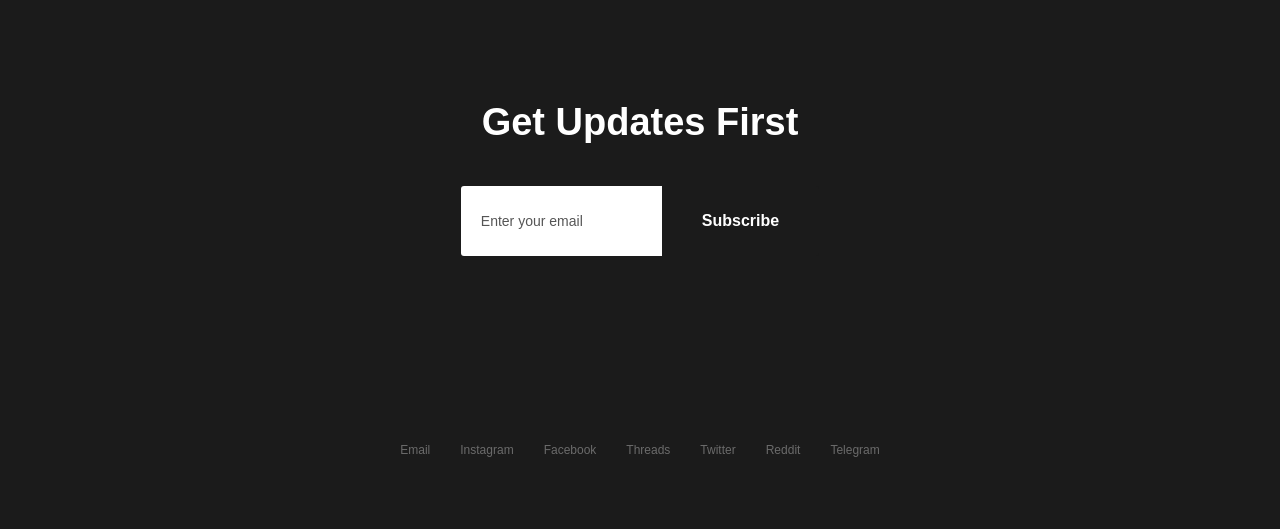
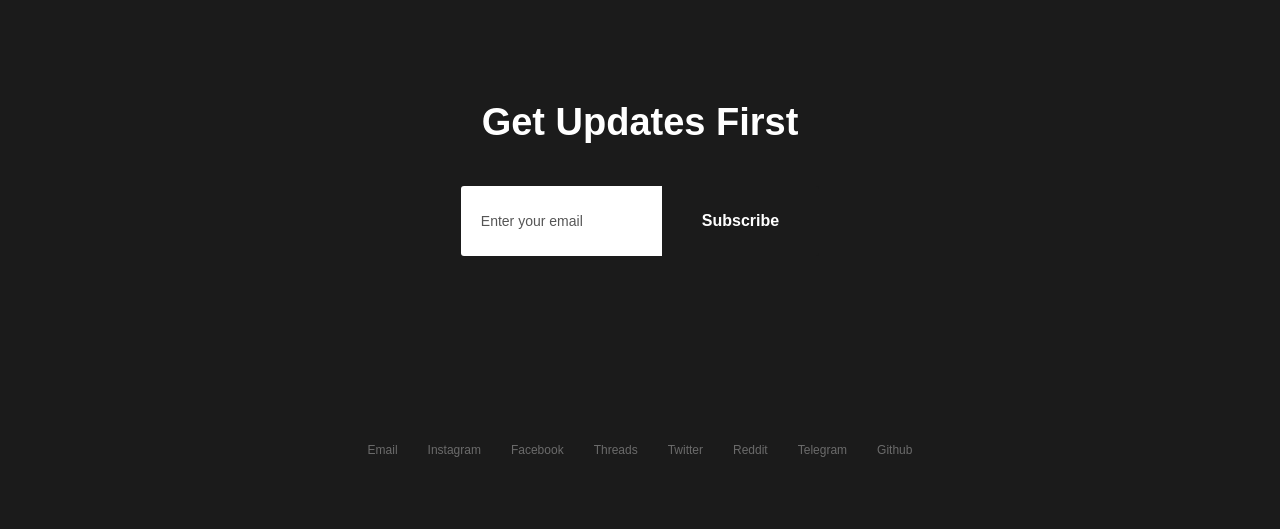
Before and after one commit to StreamTVapp/StreamTVapp.github.io, a plain HTML site: page index.html in a window 1280 px wide. Shown: the part 4754-5283 px from the top of the page. Drawn offline with nearby package versions, Linux system fonts and the light colour scheme.

Commit message:
index.html

```diff
--- a/index.html
+++ b/index.html
@@ -210,7 +210,8 @@
                     class="footer-link">Threads</a><a href="https://twitter.com/Stream_TV_App" target="_blank"
                     class="footer-link">Twitter</a><a href="https://www.reddit.com/user/StreamTVApp" target="_blank"
                     class="footer-link">Reddit</a><a href="https://t.me/StreamTVApp" target="_blank"
-                    class="footer-link">Telegram</a></div>
+                    class="footer-link">Telegram</a><a href="https://github.com/StreamTVapp" target="_blank"
+                    class="footer-link">Github</a></div>
         </div>
     </div>
     <script src="https://d3e54v103j8qbb.cloudfront.net/js/jquery-3.5.1.min.dc5e7f18c8.js?site=65761b99748b0481b18ec209"
```
